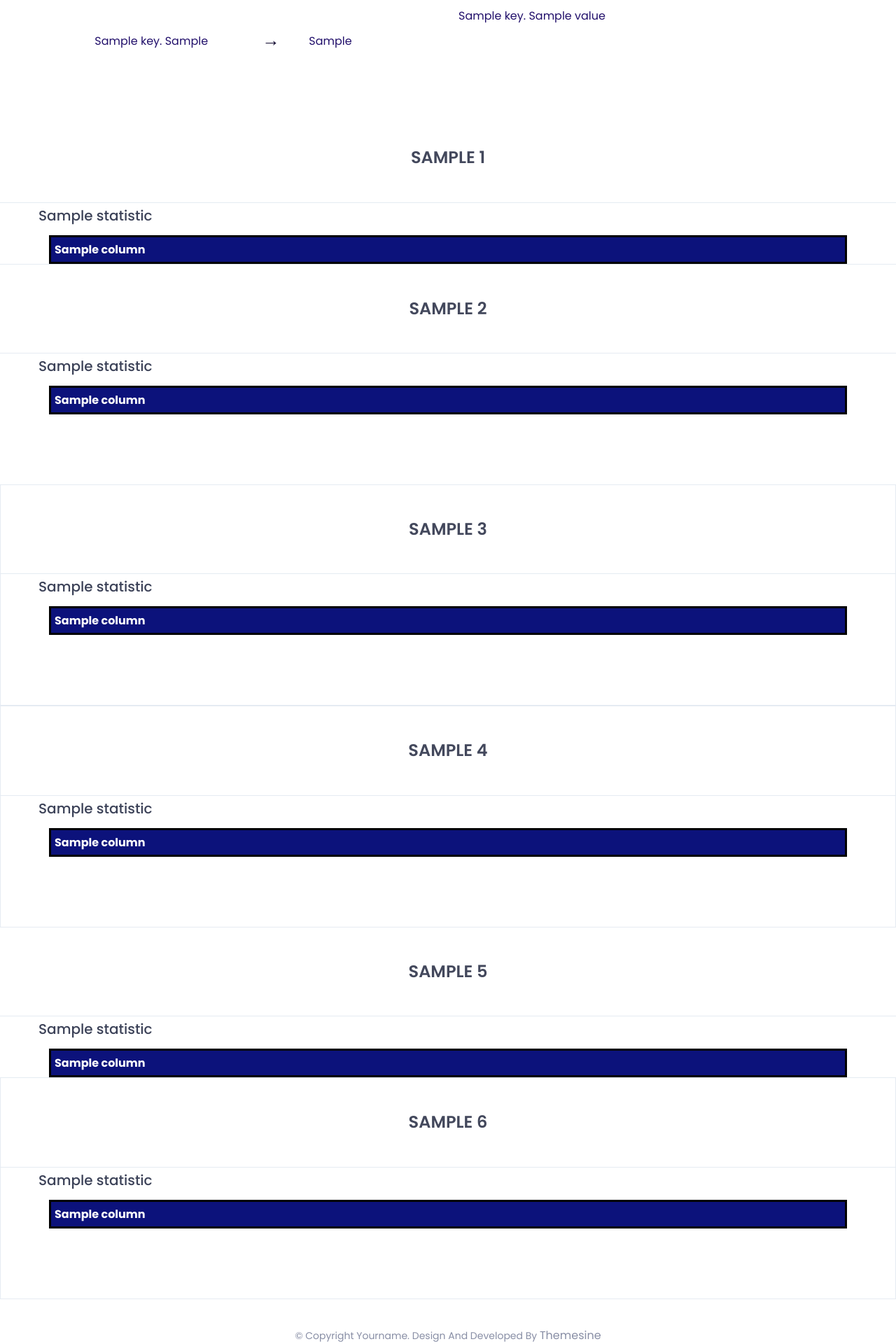
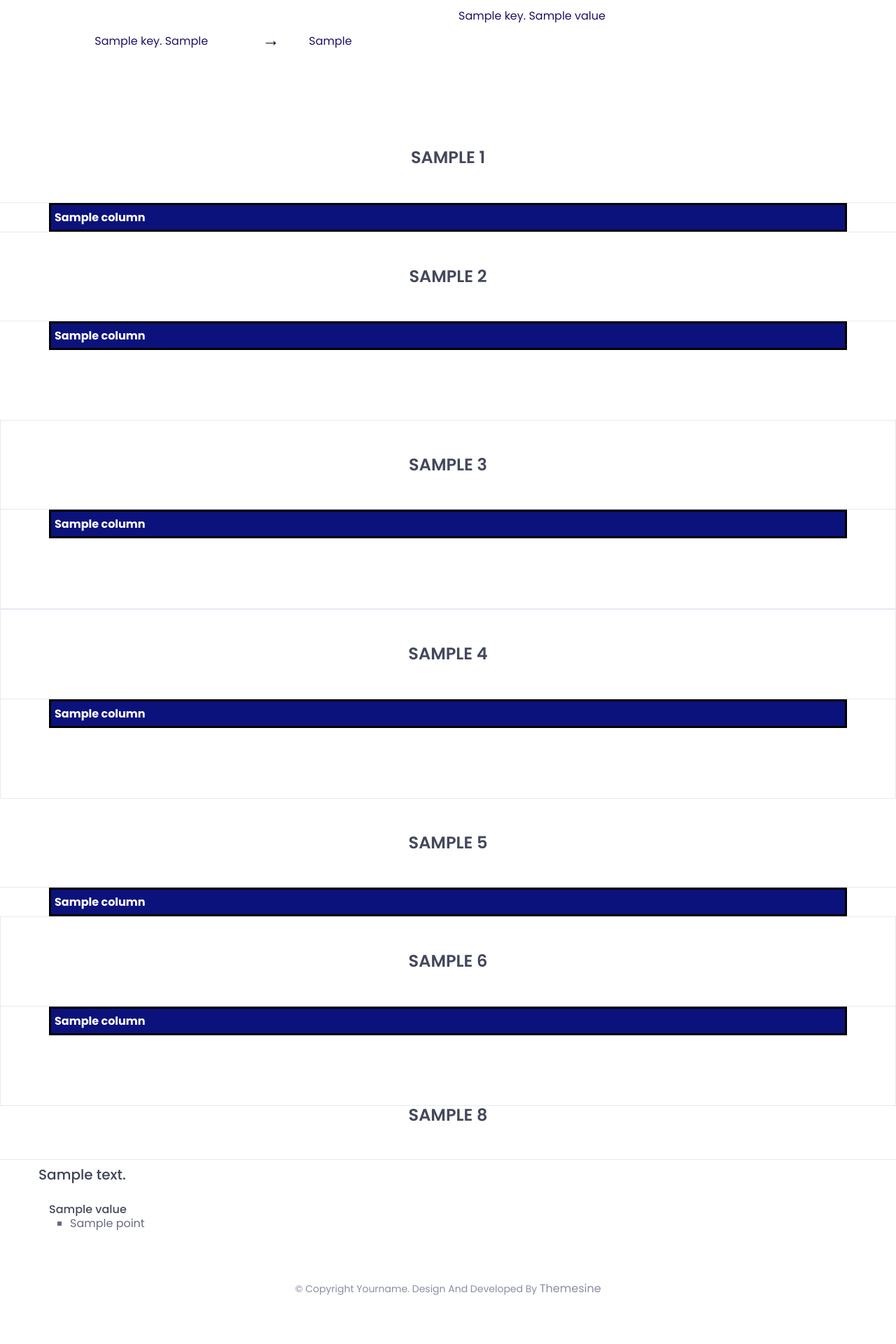
Before and after one commit to cegarciav/ECL_MOS4.4, a Django app: template summary/templates/summary/index.html in a window 1280 px wide. Shown: the part 1600-3520 px from the top of the page at 70% size. After the commit the page ends 3450 px from the top, so only its background shows below. Run offline with Django 3.2, Linux system fonts and the light colour scheme; the template is opened without the code that fills it: most values are stand-ins (such as "Sample title", 1, 10 or a date in 2020); lists and menus that the app fills with data are empty; parts of the project's set-up code (start-up, migrations or seed data) failed here and were passed over; some libraries are stand-ins or nearby versions.

Commit message:
statistics added

```diff
--- a/summary/static/summary/css/owl.theme.default.min.css
+++ /dev/null
@@ -1,6 +0,0 @@
-/**
- * Owl Carousel v2.2.1
- * Copyright 2013-2017 David Deutsch
- * Licensed under  ()
- */
-.owl-theme .owl-dots,.owl-theme .owl-nav{text-align:center;-webkit-tap-highlight-color:transparent}.owl-theme .owl-nav{margin-top:10px}.owl-theme .owl-nav [class*=owl-]{color:#FFF;font-size:14px;margin:5px;padding:4px 7px;background:#D6D6D6;display:inline-block;cursor:pointer;border-radius:3px}.owl-theme .owl-nav [class*=owl-]:hover{background:#869791;color:#FFF;text-decoration:none}.owl-theme .owl-nav .disabled{opacity:.5;cursor:default}.owl-theme .owl-nav.disabled+.owl-dots{margin-top:10px}.owl-theme .owl-dots .owl-dot{display:inline-block;zoom:1}.owl-theme .owl-dots .owl-dot span{width:10px;height:10px;margin:5px 7px;background:#D6D6D6;display:block;-webkit-backface-visibility:visible;transition:opacity .2s ease;border-radius:30px}.owl-theme .owl-dots .owl-dot.active span,.owl-theme .owl-dots .owl-dot:hover span{background:#869791}
--- a/summary/static/summary/css/style.css
+++ b/summary/static/summary/css/style.css
@@ -384,6 +384,40 @@ nav.navbar.bootsnav .navbar-toggle i{color: #0c127b;}
     background-color: #0c127b;
     color: white;
     padding: 5px;
+}
+
+.stats-list li {
+    margin-left: 30px;
+    margin-bottom: 5px;
+    list-style: square;
+    text-align: justify;
+}
+
+.stats-list {
+    margin-bottom: 30px;
+}
+
+#stats h3 {
+    line-height: 22px;
+    margin-bottom: 20px;
+    margin-top: 10px;
+}
+
+.survey-link a:link {
+  text-decoration: underline;
+  color: #1325d8;
+}
+
+.survey-link a:visited {
+  text-decoration: none;
+}
+
+.survey-link a:hover {
+  text-decoration: underline;
+}
+
+.survey-link a:active {
+  text-decoration: underline;
 }
 
 .education {
--- a/summary/templates/summary/index.html
+++ b/summary/templates/summary/index.html
@@ -25,10 +25,6 @@
 
     <!--animate.css-->
     <link rel="stylesheet" href="{% static 'summary/css/animate.css' %}">
-
-    <!--owl.carousel.css
-    <link rel="stylesheet" href="{% static 'summary/css/owl.carousel.min.css' %}">
-    <link rel="stylesheet" href="{% static 'summary/css/owl.theme.default.min.css' %}">-->
 
     <!--bootstrap.min.css-->
     <link rel="stylesheet" href="{% static 'summary/css/bootstrap.min.css' %}">
@@ -84,6 +80,7 @@
                 <li class="smooth-menu"><a href="#fdd">{{ navbar.4 }}</a></li>
                 <li class="smooth-menu"><a href="#dsdm">{{ navbar.5 }}</a></li>
                 <li class="smooth-menu"><a href="#asd">{{ navbar.6 }}</a></li>
+                <li class="smooth-menu"><a href="#stats">{{ navbar.8 }}</a></li>
               </ul><!--/.nav -->
             </div><!-- /.navbar-collapse -->
           </div><!--/.container-->
@@ -335,13 +332,6 @@
       </div>
       <div class="container">
         <div class="table-content">
-          <div class="row">
-            <div class="manifesto">
-              <h3>
-                {{ sections.1.statistics.title}}
-              </h3>
-            </div>
-          </div>
           <table>
             {% for value in sections.1.agile_table %}
               <tr>
@@ -368,13 +358,6 @@
       </div>
       <div class="container">
         <div class="table-content">
-          <div class="row">
-            <div class="manifesto">
-              <h3>
-                {{ sections.2.statistics.title }}
-              </h3>
-            </div>
-          </div>
           <table>
             {% for value in sections.2.agile_table %}
               <tr>
@@ -400,13 +383,6 @@
       </div>
       <div class="container">
         <div class="table-content">
-          <div class="row">
-            <div class="manifesto">
-              <h3>
-                {{ sections.3.statistics.title }}
-              </h3>
-            </div>
-          </div>
           <table>
             {% for value in sections.3.agile_table %}
               <tr>
@@ -432,13 +408,6 @@
       </div>
       <div class="container">
         <div class="table-content">
-          <div class="row">
-            <div class="manifesto">
-              <h3>
-                {{ sections.4.statistics.title }}
-              </h3>
-            </div>
-          </div>
           <table>
             {% for value in sections.4.agile_table %}
               <tr>
@@ -466,13 +435,6 @@
       </div>
       <div class="container">
         <div class="table-content">
-          <div class="row">
-            <div class="manifesto">
-              <h3>
-                {{ sections.5.statistics.title }}
-              </h3>
-            </div>
-          </div>
           <table>
             {% for value in sections.5.agile_table %}
               <tr>
@@ -499,13 +461,6 @@
       </div>
       <div class="container">
         <div class="table-content">
-          <div class="row">
-            <div class="manifesto">
-              <h3>
-                {{ sections.6.statistics.title }}
-              </h3>
-            </div>
-          </div>
           <table>
             {% for value in sections.6.agile_table %}
               <tr>
@@ -523,6 +478,38 @@
       </div>  <!-- /.container -->
     </section><!--/.contact-->
     <!--asd end -->
+
+    <!--statistics start -->
+    <section id="stats" class="skills">
+      <div class="section-heading text-center">
+        <h2>{{ sections.8.title}}</h2>
+      </div>
+      <div class="container">
+        <div class="row">
+          <div class="manifesto">
+            <h3>
+              {{ sections.8.description }}
+            </h3>
+          </div>
+        </div>
+        <div class="table-content">
+          {% for value in sections.8.statistic_list %}
+            <h4 class="survey-link">
+              {% autoescape off %}
+                {{ value.title }}
+              {% endautoescape %}
+            </h4>
+            <ul class="stats-list">
+              {% for point in value.data %}
+                <li>{{ point }}</li>
+              {% endfor %}
+            </ul>
+          {% endfor %}
+        </div><!-- /.skill-content-->
+      </div>  <!-- /.container -->
+
+    </section><!--/.skills-->
+    <!--statistics end -->
 
     <!--footer-copyright start-->
     <footer id="footer-copyright" class="footer-copyright">
@@ -568,12 +555,6 @@
     <!-- appear js -->
     <script src="{% static 'summary/js/jquery.appear.js' %}"></script>
 
-    <!-- for progress bar end -->
-
-    <!--owl.carousel.js-->
-    <!--    <script src="{% static 'summary/js/owl.carousel.min.js' %}"></script>-->
-
-
     <script src="https://cdnjs.cloudflare.com/ajax/libs/jquery-easing/1.4.1/jquery.easing.min.js"></script>
 
 
```
Also changed, not shown: summary/static/summary/css/owl.carousel.min.css (deleted, +0 -6 lines), 1 other file.
